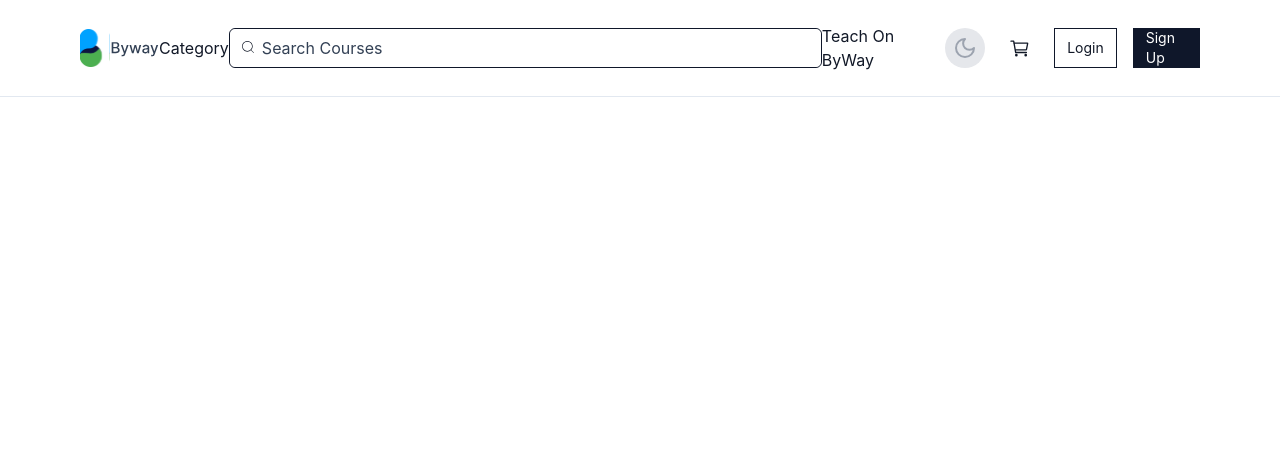
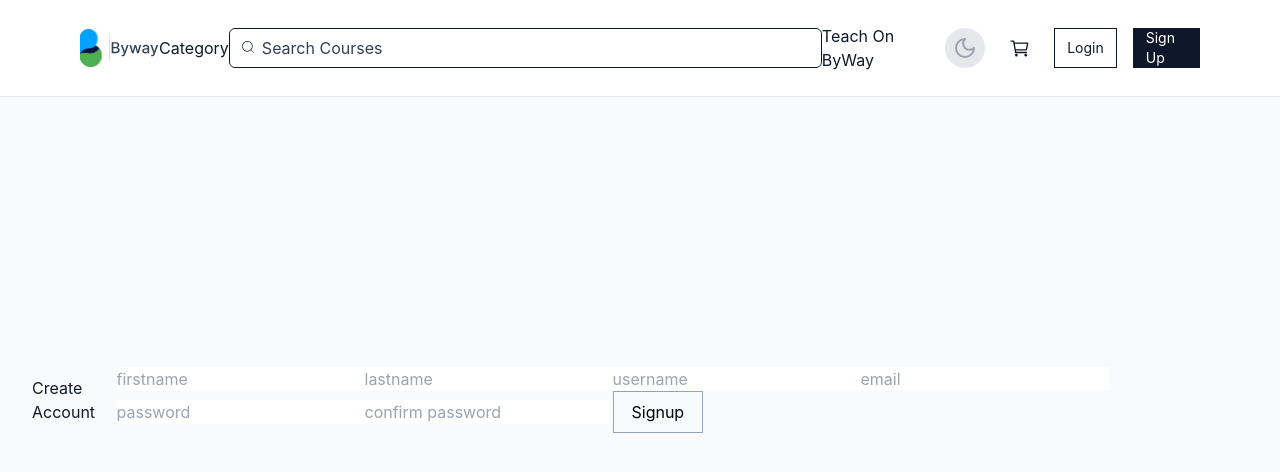
Before and after one commit to kelechilucky/august_react_learn, a React (Vite) app: page /signup in a window 1280 px wide. Shown: the top 472 px of the page. Built offline with nearby package versions, Linux system fonts and the light colour scheme; no server answers.

Commit message:
Feat: Updated the sign up page

```diff
--- a/src/components/Header.jsx
+++ b/src/components/Header.jsx
@@ -1,11 +1,11 @@
 import React, { useState } from "react";
 import { useThemeContext } from "../context/ThemeContext";
-import { Link } from "react-router-dom";
+import { Link } from "react-router";
 import ByWay from "/byway_full_logo.svg";
 import { CiSearch } from "react-icons/ci";
 import { AlignJustify, MoonIcon, Sun, X } from "lucide-react";
 import { IoCartOutline } from "react-icons/io5";
-import Button from "../components/reuseable-components/Button";
+import Button from "./reuseable-components/Button";
 
 const Header = () => {
   // UseTheme Context
@@ -19,7 +19,7 @@ const Header = () => {
   };
 
   const goToSignup = () => {
-    window.location.href = "/Signup"; // http://localhost:5173/signup
+    window.location.href = "/signup"; // http://localhost:5173/signup
   };
   const goToSignin = () => {
     window.location.href = "/login";
--- a/src/pages/SignupPage.jsx
+++ b/src/pages/SignupPage.jsx
@@ -1,11 +1,125 @@
-import React from 'react'
+import React, { useState } from "react";
+import { useNavigate } from "react-router-dom";
+import { useAuth } from "../context/AuthContext";
 
 const SignupPage = () => {
+  //Get the initial value of the form data
+  const [formData, setFormData] = useState({
+    firstname: "",
+    lastname: "",
+    username: "",
+    email: "",
+    password: "",
+    confirmPassword: "",
+  });
+
+  // navigate hook
+  const navigate = useNavigate();
+  // Call the auth context functionalites
+  const { signup, error, clearError } = useAuth();
+
+  // create a function for change
+  const handleChange = (e) => {
+    clearError();
+    setFormData({
+      ...formData,
+      [e.target.name]: e.target.value,
+    });
+  };
+
+  // Submit function
+  const handleSubmit = async (e) => {
+    e.preventDefault();
+
+    //basic validation
+    if (formData.password !== formData.confirmPassword) {
+      alert("Password Do Not Match");
+      return;
+    }
+
+    // try catch
+    try {
+      // remove confirmPassword before sending the formdata payload to the api
+      const { confirmPassword, ...signupData } = formData;
+      const response = await signup(signupData);
+
+      // catch response
+      if (response.success) {
+        navigate("/login");
+      }
+    } catch (error) {
+      console.log("Signup Error", error.message);
+    }
+  };
+
   return (
-    <div>
-      SignupPage
+    <div className="min-h-screen flex items-center justify-center bg-gray-50 py-12 px-4 sm:px-6 lg:px-8">
+      <h2>Create Account</h2>
+      {error && (
+        <div className="bg-red-100 border border-red-400 text-red-700 px-4 py-3 rounded">
+          {error}
+        </div>
+      )}
+
+      <form onSubmit={handleSubmit}>
+        <input
+          type="text"
+          name="firstname"
+          placeholder="firstname"
+          required
+          value={formData.firstname}
+          onChange={handleChange}
+        />
+        <input
+          type="text"
+          name="lastname"
+          placeholder="lastname"
+          required
+          value={formData.lastname}
+          onChange={handleChange}
+        />
+        <input
+          type="text"
+          name="username"
+          placeholder="username"
+          required
+          value={formData.username}
+          onChange={handleChange}
+        />
+        <input
+          type="email"
+          name="email"
+          required
+          placeholder="email"
+          value={formData.email}
+          onChange={handleChange}
+        />
+        <input
+          type="password"
+          name="password"
+          placeholder="password"
+          required
+          value={formData.password}
+          onChange={handleChange}
+        />
+        <input
+          type="password"
+          name="confirmPassword"
+          placeholder="confirm password"
+          required
+          value={formData.confirmPassword}
+          onChange={handleChange}
+        />
+
+        <button
+          type="submit"
+          className="border border-slate-400 text-black px-[18px] py-2"
+        >
+          Signup
+        </button>
+      </form>
     </div>
-  )
-}
+  );
+};
 
-export default SignupPage
+export default SignupPage;
```
